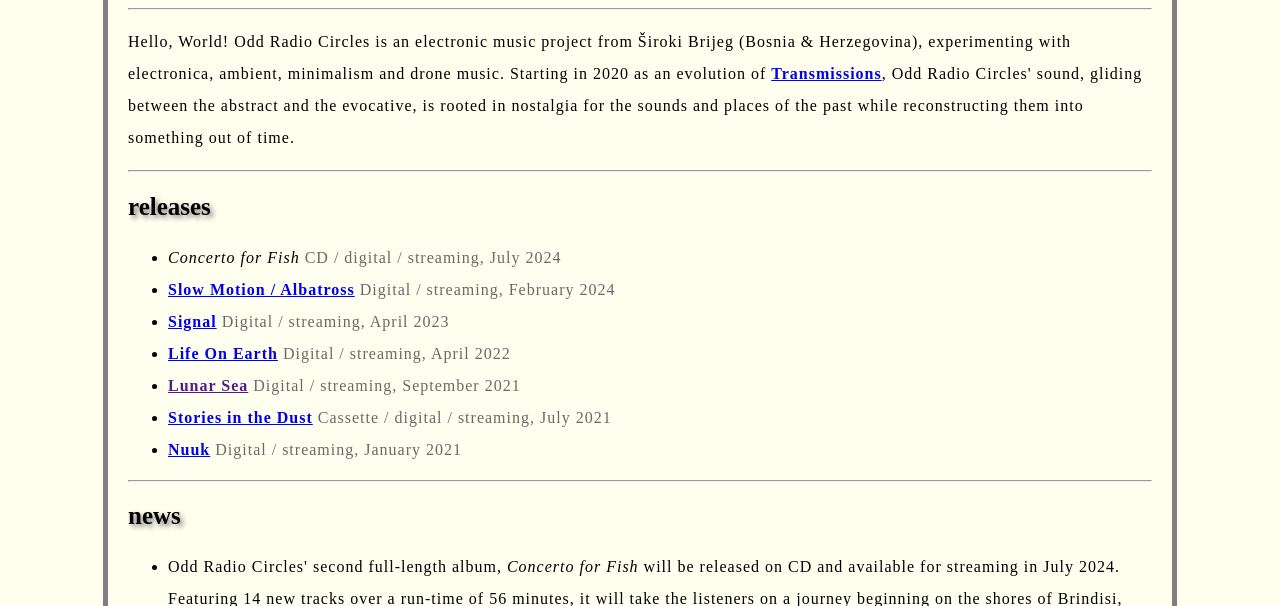
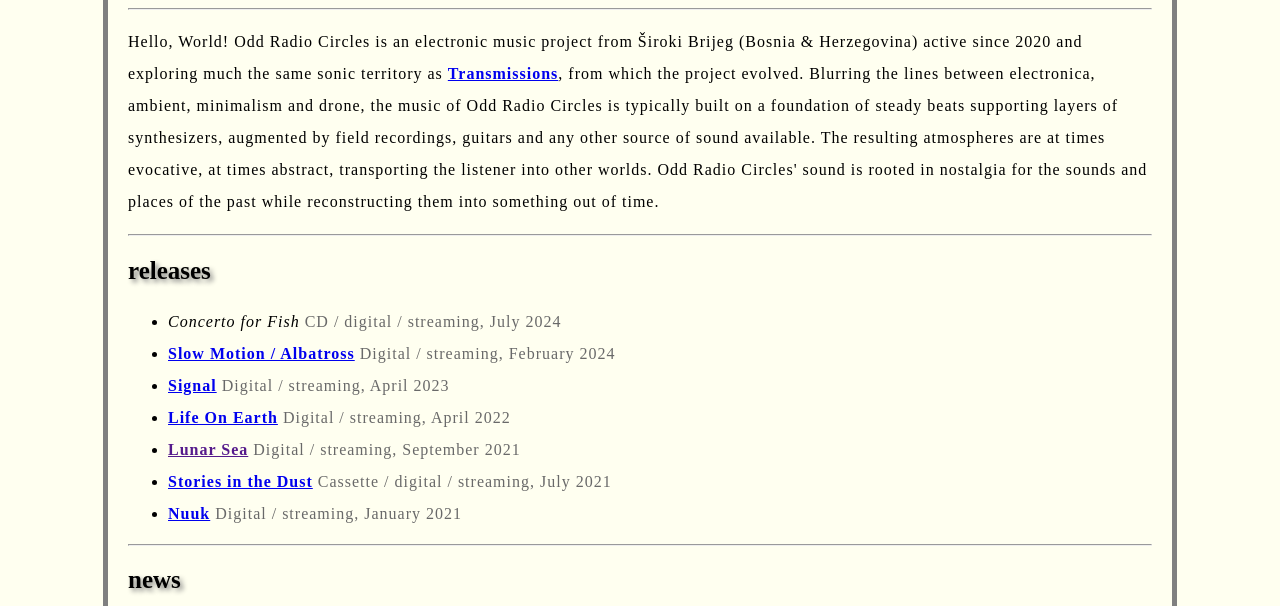
Before and after one commit to RiffLord/radiocircles-neocities, a plain HTML site: page index.html in a window 1280 px wide. Shown: the part 494-1100 px from the top of the page. Drawn offline with Linux system fonts and the light colour scheme; a web font is replaced by a local one.

Commit message:
Update introduction text.

```diff
--- a/index.html
+++ b/index.html
@@ -11,25 +11,26 @@
     <!-- Add header section here -->
     <h1>odd radio circles</h1>
 
-<!-- <iframe style="border: 0; width: 350px; height: 350px;" --
-  -- --
-  --src="https://bandcamp.com/EmbeddedPlayer/track=2887388778/size=large/bgcol=ffffff/linkcol=0687f5/minimal=true/transparent=true/" --
-  --seamless><a href="https://radiocircles.bandcamp.com/track/slow-motion-albatross">Slow --
-  --Motion / Albatross by Odd Radio Circles</a></iframe> -->
-
     <iframe width="560" height="315" src="https://www.youtube-nocookie.com/embed/GN0APiqwBac?si=7_XPMxCS9jc2Khrv" title="YouTube video player" frameborder="0" allow="accelerometer; autoplay; clipboard-write; encrypted-media; gyroscope; picture-in-picture; web-share" referrerpolicy="strict-origin-when-cross-origin" allowfullscreen></iframe>
 
     <hr>
 
     <p>
-      Hello, World! Odd Radio Circles is an electronic music project from Široki Brijeg (Bosnia & Herzegovina), experimenting with
-      electronica, ambient, minimalism and drone music. Starting in
-      2020 as an evolution
-      of <a href="https://transmissionsfrombeyond.bandcamp.com/album/borderlands">Transmissions</a>,
-      Odd Radio Circles' sound, gliding between the abstract and the evocative, is rooted in nostalgia for the sounds
-      and places of the past while reconstructing them into something out of time.
+      Hello, World! Odd Radio Circles is an electronic music project from
+      Široki Brijeg (Bosnia & Herzegovina) active since 2020 and
+      exploring much the same sonic territory as <a href="https://transmissionsfrombeyond.bandcamp.com/album/borderlands">Transmissions</a>, from which the project evolved. Blurring the lines between
+      electronica, ambient, minimalism and drone, the music of Odd
+      Radio Circles is typically built on a foundation of steady beats
+      supporting layers of synthesizers, augmented by field
+      recordings, guitars and any other source of sound available.
+      The resulting atmospheres are at times evocative, at times abstract,
+      transporting the listener into other worlds. Odd Radio Circles' sound
+      is rooted in nostalgia for the sounds and places of the past while
+      reconstructing them into something out of time.
     </p>
+
     <hr>
+
     <h2>releases</h2>
     <ul>
       <li>
```
